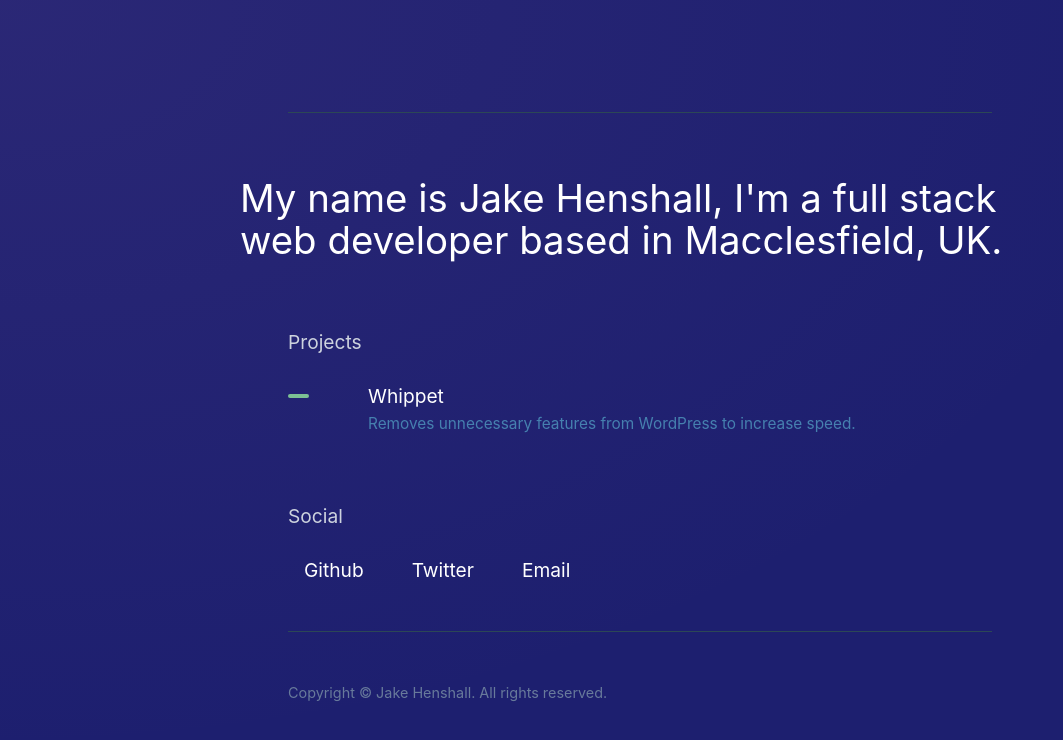
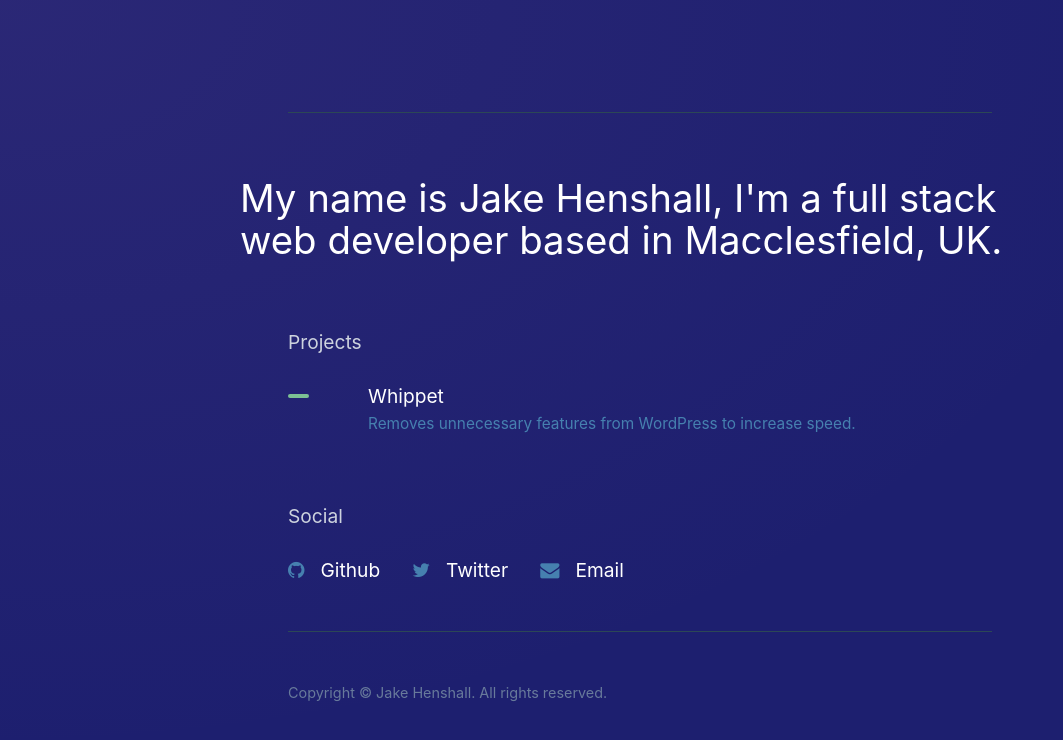
Before and after one commit to JakeHenshall/hen.sh, a plain HTML site: page index.html in a window 1280 px wide. Shown: the whole page, without its empty margins (0-1063 px from the left). Drawn offline with Linux system fonts and the light colour scheme.

Commit message:
👌 IMPROVE: Adding Font awesome

```diff
--- a/index.html
+++ b/index.html
@@ -5,6 +5,7 @@
     <meta name="viewport" content="width=device-width, initial-scale=1.0">
     <meta http-equiv="X-UA-Compatible" content="ie=edge">
     <link rel="stylesheet" type="text/css" href="app.css">
+    <link rel="stylesheet" href="https://cdnjs.cloudflare.com/ajax/libs/font-awesome/4.7.0/css/font-awesome.css" integrity="sha256-NuCn4IvuZXdBaFKJOAcsU2Q3ZpwbdFisd5dux4jkQ5w=" crossorigin="anonymous" />
     <title>Document</title>
 </head>
 <body>
```
